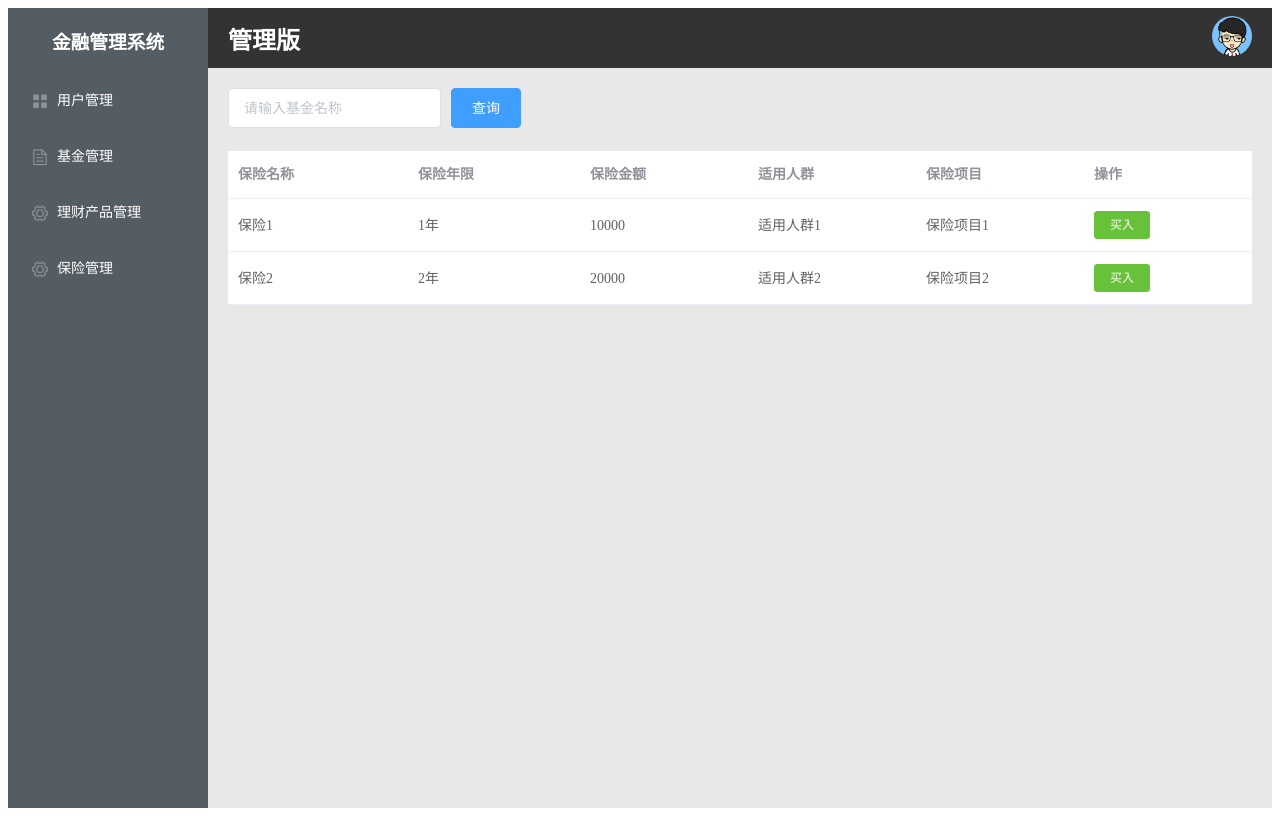
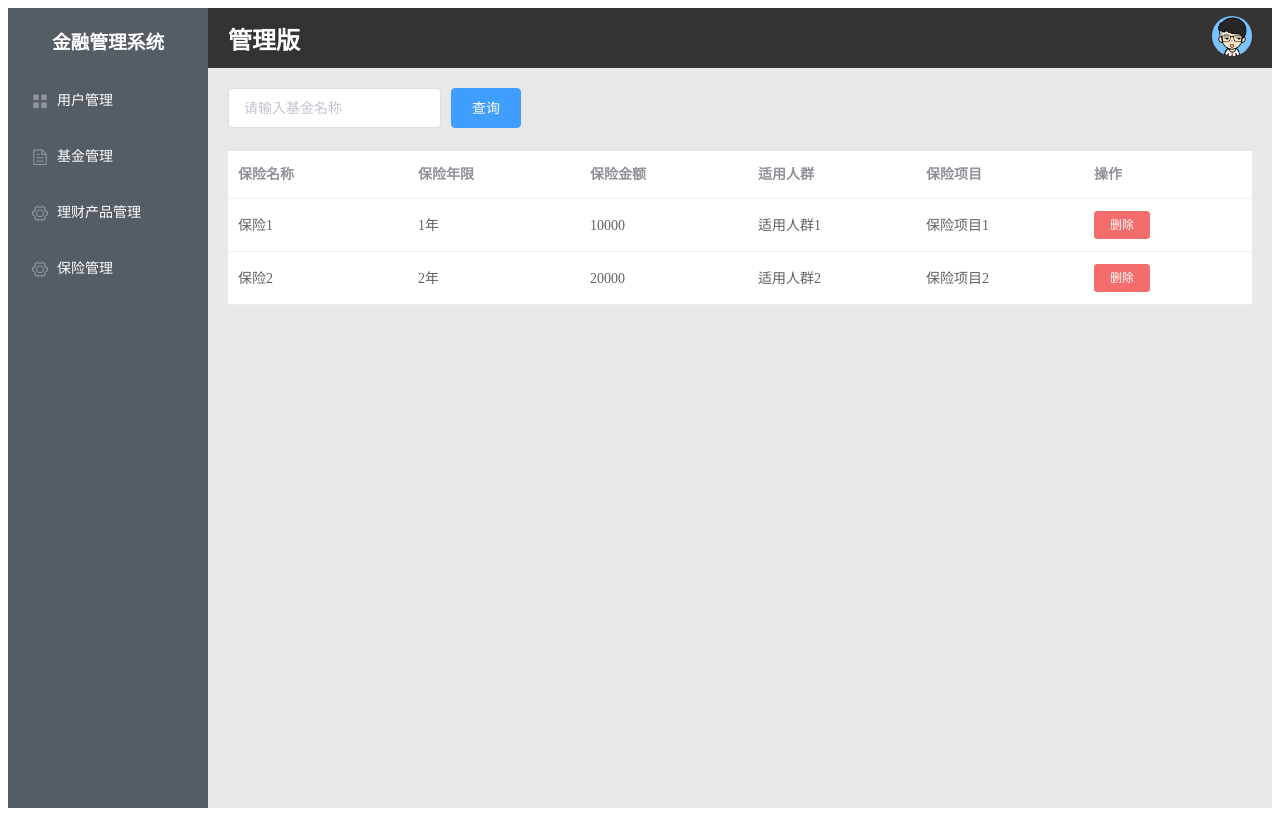
Before and after one commit to KevinZeng08/finance_frontend, a Vue app: page /#/admin/insurance in a window 1280 px wide. Built offline with nearby package versions, Linux system fonts and the light colour scheme.

Commit message:
feature:finish views

```diff
--- a/src/views/admin/insurance.vue
+++ b/src/views/admin/insurance.vue
@@ -22,13 +22,16 @@
           </el-table-column>
           <el-table-column prop="person" label="适用人群"> </el-table-column>
           <el-table-column prop="project" label="保险项目"> </el-table-column>
-          <el-table-column prop="type" label="操作">
-            <template slot-scope="scope">
-              <el-button size="mini" type="success" @click="handleBuy(scope.row)"
-                >买入</el-button
-              >
-            </template>
-          </el-table-column>
+          <el-table-column label="操作">
+          <template slot-scope="scope">
+            <el-button
+              size="mini"
+              type="danger"
+              @click="handleDelete(scope.row)"
+              >删除</el-button
+            >
+          </template>
+        </el-table-column>
         </el-table>
       </template>
     </div>
```
